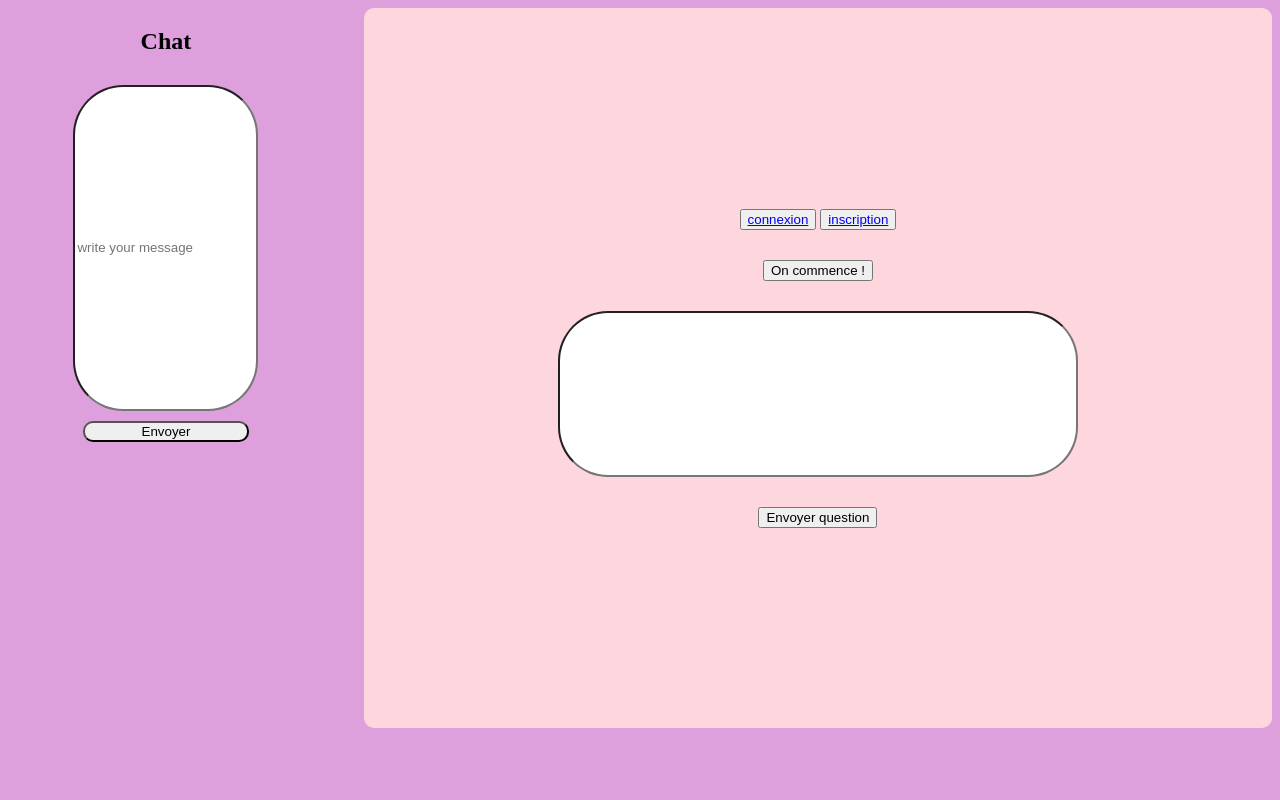
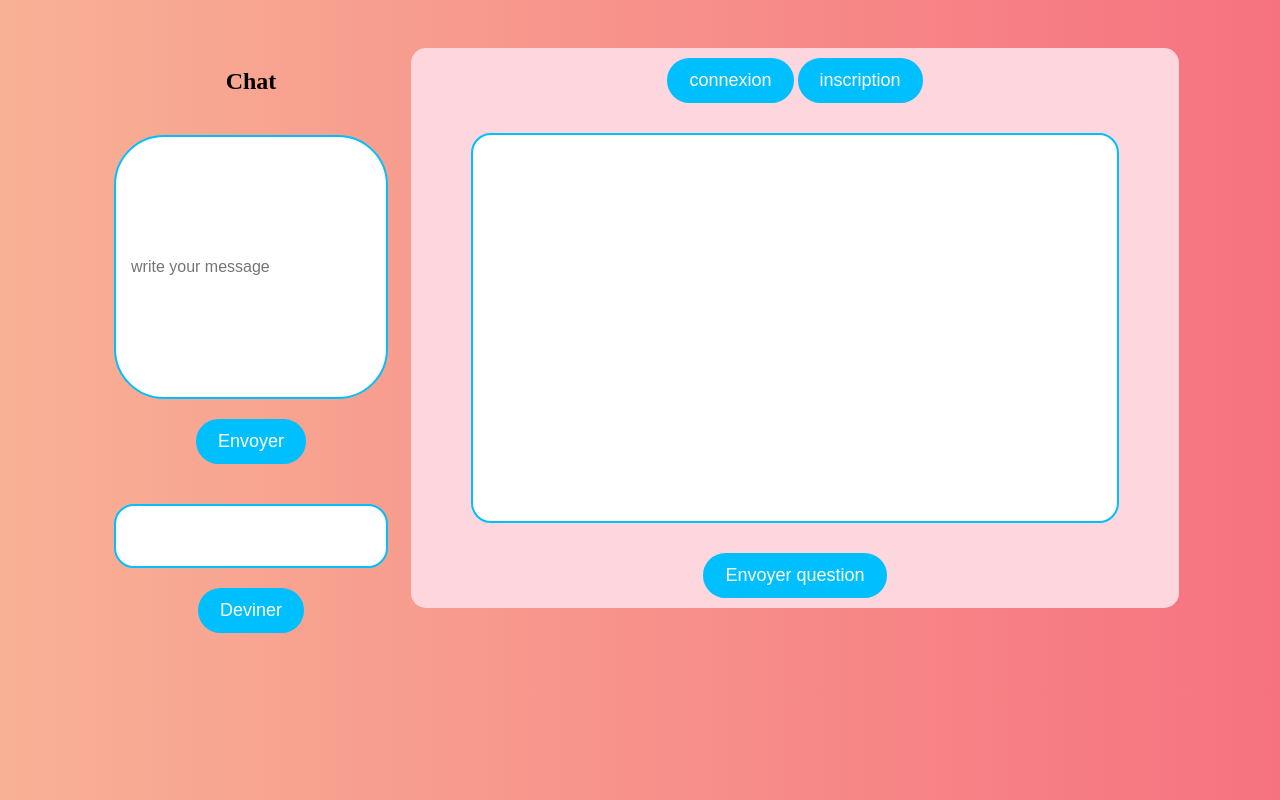
Before and after one commit to IIM-Creative-Technology/Node.js-A2.1-KirbyFanclub, a plain HTML site: page frontend/index.html in a window 1280 px wide. Drawn offline with nearby package versions, Linux system fonts and the light colour scheme; no server answers.

Commit message:
:lipstick:adding style

```diff
--- a/frontend/index.html
+++ b/frontend/index.html
@@ -5,18 +5,21 @@
     <meta http-equiv="X-UA-Compatible" content="IE=edge">
     <meta name="viewport" content="width=device-width, initial-scale=1.0">
     <link rel="stylesheet" href="./style.css">
-    <title>Document</title>
+    <title>KishiniLand</title>
 </head>
 <body>
 
     <section class="interface">
 
         <div id="tchat">
-
             <h2>Chat</h2>
             <input type="text" placeholder="write your message" id="insertMessage" value="">
             <button type="submit" id="submitMessage">Envoyer</button>
             <div id="messages"></div>
+
+            <input type="text" id="guess">
+            <button onclick="guessRiddle()" id="pet">Deviner</button>
+            <p id="result"></p>
         </div>
 
         <div id="jeu">
@@ -25,17 +28,13 @@
                 <button class="inscription"><a href="signup.html">inscription</a></button>
             </div>
 
-         <a href="interface.html"> <button id="rep"> On commence ! </button></a>
-            <input type="text" id="questions" readonly>
+                <input type="text" id="questions" readonly>
             <button id="rep">Envoyer question </button>
-
         </div>
-
 
     </section>
 
-
-    <!-- <button id="btnSocket">Test socket</button>
+   <!-- <button id="btnSocket">Test socket</button>
     <ul id="ulMessageDataText"></ul> -->
 
     <script src="http://localhost:3000/socket.io/socket.io.js"></script>
--- a/frontend/style.css
+++ b/frontend/style.css
@@ -1,96 +1,17 @@
-/* 1- INDEX */
-
-/* INTERFACE */
-
-.interface{
-    display: flex;
-    flex-direction: row;
-    gap: 60px;
-    padding-left: 20px;
-
-}
-
-
-
-/* CHAT */
-
-#tchat{
-    display: flex;
-    flex-direction: column;
-    align-items: center;
-    gap: 20px;
-}
-
-#tchat button{
-    border-radius: 10px;
-    width: 60%;
-
-}
-
-#insertMessage{
-    height: 40vh;
-    border-radius: 50px;
-
-}
-
-#tchat #messages{
-    display: flex;
-    flex-direction: column;
-    justify-content: center;
-    align-items: center;
-    background-color: lightblue;
-    border-radius: 10px;
-    width: 20vw;
-}
-
-/* JEU */
-
-#jeu{
-        display: flex;
-        flex-flow: column;
-        justify-content: center;
-        align-items: center;
-        gap: 30px;
-        width: 90vw;
-        height: 90vh;
-        border: rgb(252, 183, 193);
-        border-radius: 10px;
-        background: rgb(253, 215, 221);
-
-
-}
-
-#jeu input{
-    border-radius: 50px;
-    width: 40vw;
-    height: 20vh;
-
-}
-
-/*  */
-
 
 body {
-    background-color: plum;
-  }
-  body #tchat {
+  height: auto;
+  background: linear-gradient(to right, #f8b195, #f67280);
   display: flex;
-    flex-direction: column;
-    width: 350px;
-    height: 450px;
-    gap: 10px;
-  }
-  body #tchat .chat {
-    width: 300px;
-    height: 300px;
-    background-color: aliceblue;
+  align-items: center;
+  justify-content: center;
 }
 body form {
   width: 250px;
-    margin: 0 auto;
-    background-color: rgb(104, 47, 142);
-    border-radius: 15%;
-    padding: 7%;
+  margin-top: 8vh;
+  background-color: rgb(253, 215, 221);
+  border-radius: 20px;
+  padding: 6%;
 }
 body form label {
   display: block;
@@ -106,14 +27,153 @@ body {
 }
 body form input[type=submit] {
   width: 100%;
+  padding: 10px;
+  font-size: 18px;
   background-color: #4CAF50;
   color: white;
-    padding: 14px 20px;
-    margin: 8px 0;
   border: none;
-    border-radius: 4px;
+  border-radius: 5px;
   cursor: pointer;
 }
 body form input[type=submit]:hover {
   background-color: #45a049;
-  }/*# sourceMappingURL=style.css.map */
+}
+body .interface {
+  display: flex;
+  flex-direction: row;
+  gap: 10px;
+  margin-top: 5vh;
+}
+body .interface #tchat {
+  display: flex;
+  flex-direction: column;
+  align-items: center;
+  gap: 20px;
+  width: 300px;
+}
+body .interface #tchat #insertMessage {
+  width: 80%;
+  height: 30vh;
+  padding: 10px 15px;
+  font-size: 16px;
+  border-radius: 50px;
+  border: 2px solid #00bfff;
+  outline: none;
+  transition: all 0.3s ease-in-out;
+}
+body .interface #tchat #insertMessage:focus {
+  border-color: #fff;
+  box-shadow: 0 0 10px #00bfff;
+}
+body .interface #tchat #submitMessage {
+  background-color: #00bfff;
+  color: #fff;
+  padding: 10px 20px;
+  border-radius: 25px;
+  border: 2px solid #00bfff;
+  font-size: 18px;
+  cursor: pointer;
+  transition: all 0.3s ease-in-out;
+}
+body .interface #tchat #submitMessage:hover {
+  background-color: #fff;
+  color: #00bfff;
+}
+body .interface #tchat #guess {
+  width: 80%;
+  height: 5vh;
+  padding: 10px 15px;
+  font-size: 16px;
+  border-radius: 20px;
+  border: 2px solid #00bfff;
+  outline: none;
+  transition: all 0.3s ease-in-out;
+}
+body .interface #tchat #guess:focus {
+  border-color: #fff;
+  box-shadow: 0 0 10px #00bfff;
+}
+body .interface #tchat #pet {
+  background-color: #00bfff;
+  color: #fff;
+  padding: 10px 20px;
+  border-radius: 25px;
+  border: 2px solid #00bfff;
+  font-size: 18px;
+  cursor: pointer;
+  transition: all 0.3s ease-in-out;
+}
+body .interface #tchat #pet:hover {
+  background-color: #fff;
+  color: #00bfff;
+}
+body .interface #jeu {
+  display: flex;
+  flex-flow: column;
+  justify-content: center;
+  align-items: center;
+  gap: 30px;
+  width: 60vw;
+  height: 70vh;
+  border: rgb(252, 183, 193);
+  border-radius: 15px;
+  background: rgb(253, 215, 221);
+}
+body .interface #jeu input {
+  width: 80%;
+  height: 50vh;
+  padding: 10px 15px;
+  font-size: 16px;
+  border-radius: 20px;
+  border: 2px solid #00bfff;
+  outline: none;
+}
+body .interface #jeu #rep {
+  background-color: #00bfff;
+  color: #fff;
+  padding: 10px 20px;
+  border-radius: 25px;
+  border: 2px solid #00bfff;
+  font-size: 18px;
+  cursor: pointer;
+  transition: all 0.3s ease-in-out;
+  margin-bottom: 10px;
+}
+body .interface #jeu .connect {
+  margin-top: 10px;
+  background-color: #00bfff;
+  color: #fff;
+  padding: 10px 20px;
+  border-radius: 25px;
+  border: 2px solid #00bfff;
+  font-size: 18px;
+  cursor: pointer;
+  transition: all 0.3s ease-in-out;
+}
+body .interface #jeu .connect a {
+  text-decoration: none;
+  color: #fff;
+}
+body .interface #jeu .connect:hover {
+  background-color: #fff;
+  color: #00bfff;
+}
+body .interface #jeu .inscription {
+  margin-top: 10px;
+  background-color: #00bfff;
+  color: #fff;
+  padding: 10px 20px;
+  border-radius: 25px;
+  border: 2px solid #00bfff;
+  font-size: 18px;
+  cursor: pointer;
+  transition: all 0.3s ease-in-out;
+}
+body .interface #jeu .inscription a {
+  text-decoration: none;
+  color: #fff;
+}
+body .interface #jeu .inscription:hover {
+  background-color: #fff;
+  color: #00bfff;
+}
```
Lines whose indentation alone changed are shown as unchanged.
